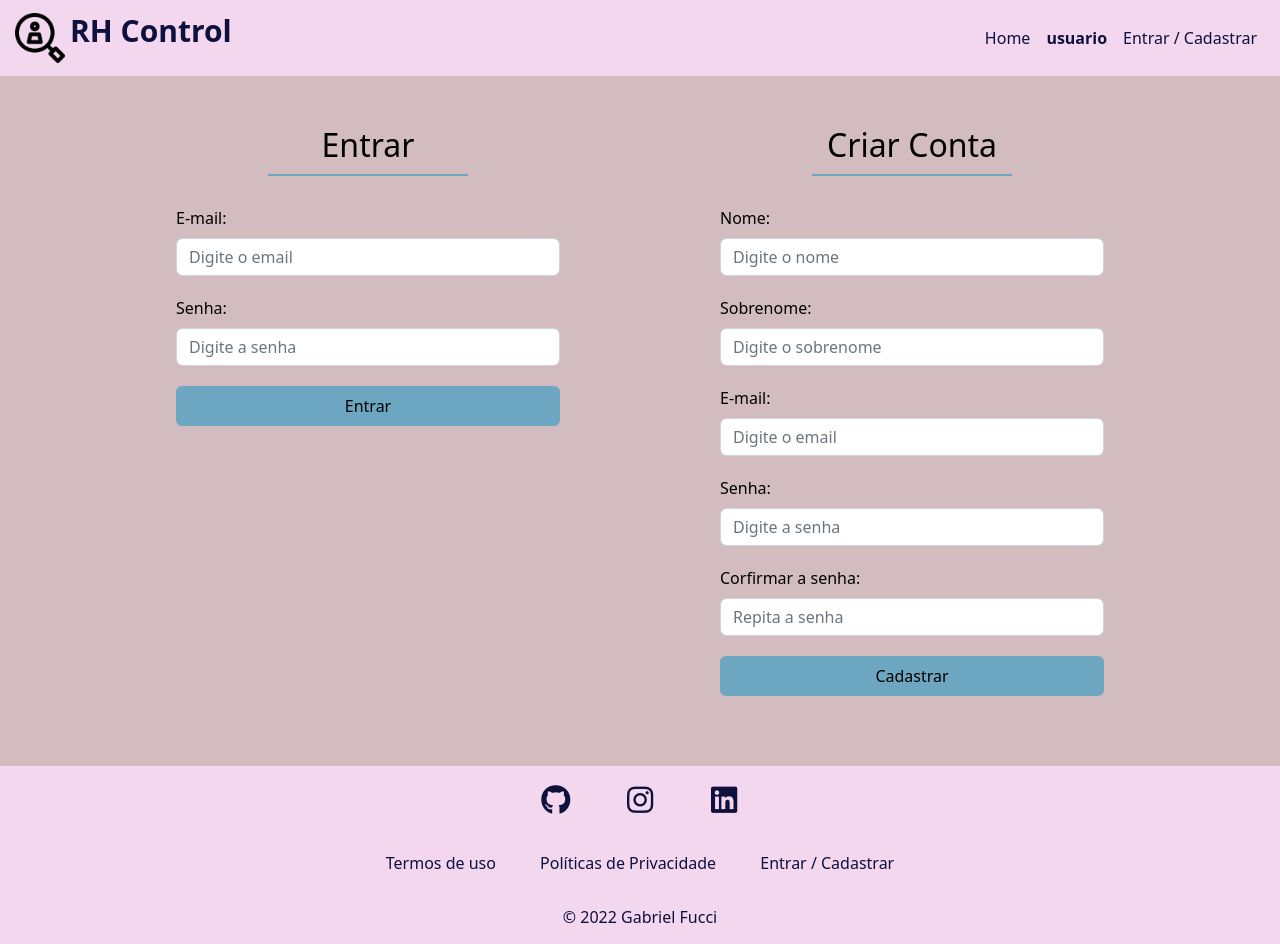
After one commit to gfucci/desafio_acaodireta, a PHP site: page /authentication.php in a window 1280 px wide. The commit adds this page. Run offline with PHP 8.4, Linux system fonts and the light colour scheme; some libraries are stand-ins or nearby versions.

Commit message:
HTML e CSS do registro e login

```diff
--- /dev/null
+++ b/authentication.php
@@ -0,0 +1,100 @@
+<?php
+
+    require_once("templates/header.php");
+
+?>
+    <div id="main-container" class="container-fluid">
+        <div class="col-md-12">
+            <div class="row" id="auth-row">
+                <div class="col-md-4" id="login-container">
+                    <h2>Entrar</h2>
+                    <form action="authentication_process.php" method="POST">
+                        <input type="hidden" name="type" value="login">
+                        <div class="form-group">
+                            <label for="email">E-mail:</label>
+                            <input
+                                type="email"
+                                name="email"
+                                id="email"
+                                placeholder="Digite o email"
+                                class="form-control"
+                            >
+                        </div>
+                        <div class="form-group">
+                            <label for="password">Senha:</label>
+                            <input
+                                type="password"
+                                name="password"
+                                id="password"
+                                placeholder="Digite a senha"
+                                class="form-control"
+                            >
+                        </div>
+                        <input type="submit" value="Entrar" class="btn card-btn">
+                    </form>
+                </div>
+                <div class="col-md-4" id="register-container">
+                    <h2>Criar Conta</h2>
+                    <form action="<?= $BASE_URL ?>auth_process.php" method="POST">
+                        <input type="hidden" name="type" value="register">
+                        <div class="form-group">
+                            <label for="name">Nome:</label>
+                            <input
+                                type="text"
+                                name="name"
+                                id="name"
+                                placeholder="Digite o nome"
+                                class="form-control"
+                            >
+                        </div>
+                        <div class="form-group">
+                            <label for="lastname">Sobrenome:</label>
+                            <input
+                                type="text"
+                                name="lastname"
+                                id="lastname"
+                                placeholder="Digite o sobrenome"
+                                class="form-control"
+                            >
+                        </div>
+                        <div class="form-group">
+                            <label for="email">E-mail:</label>
+                            <input
+                                type="email"
+                                name="email"
+                                id="email"
+                                placeholder="Digite o email"
+                                class="form-control"
+                            >
+                        </div>
+                        <div class="form-group">
+                            <label for="password">Senha:</label>
+                            <input
+                                type="password"
+                                name="password"
+                                id="password"
+                                placeholder="Digite a senha"
+                                class="form-control"
+                            >
+                        </div>
+                        <div class="form-group">
+                            <label for="confirmpassword">Corfirmar a senha:</label>
+                            <input
+                                type="password"
+                                name="confirmpassword"
+                                id="confirmpassword"
+                                placeholder="Repita a senha"
+                                class="form-control"
+                            >
+                        </div>
+                        <input type="submit" value="Cadastrar" class="btn card-btn">
+                    </form>
+                </div>
+            </div>
+        </div>
+    </div>
+<?php
+
+    require_once("templates/footer.php");
+
+?>
--- /dev/null
+++ b/authentication_process.php
@@ -0,0 +1,4 @@
+<?php
+
+    require_once("helpers/db.php");
+    require_once("helpers/globals.php");
--- a/css/style.css
+++ b/css/style.css
@@ -1,3 +1,10 @@
+/* PALETA DE CORES
+* #0E103D
+* F2D7EE
+* D3BCC0
+* 6CA6C1
+
+
 /* HEADER */
 
 #main-navbar {
@@ -46,7 +53,53 @@
     font-weight: bold;
 }
 
-/* home */
+/* LOGIN/REGISTER CONTAINER */
+#auth-row {
+    justify-content: space-evenly;
+}
+
+#login-container h2,
+#register-container h2 {
+    text-align: center;
+    border-bottom: 2px solid #6CA6C1;
+    width: 200px;
+    margin: 0 auto;
+    padding: 10px;
+}
+
+#login-container form,
+#register-container form {
+    max-width: 400px;
+    margin: 30px auto;
+}
+
+#login-container .card-btn,
+#register-container .card-btn,
+.btn.card-btn {
+    color: #000;
+    background-color: #6CA6C1;
+    border: 2px solid #6CA6C1;
+    width: 100%;
+    transition: .5s;
+}
+
+#login-container .card-btn:hover,
+#register-container .card-btn:hover,
+.btn.card-btn:hover {
+    background-color: transparent;
+    color: #0E103D;
+    border-color: #6CA6C1;
+}
+
+.form-group {
+    margin-bottom: 20px;
+}
+
+.form-group label {
+    margin-bottom: 8px;
+}
+
+/* HOME */
 
 #main-container {
     min-height: 65vh;
--- a/helpers/db.php
+++ b/helpers/db.php
@@ -5,7 +5,7 @@
     $pass = "password";
     $db = "rhcontrol";
 
-    $conn = new PDO("mysql:host=$hosy;dbname=$db", $user, $pass);
+    $conn = new PDO("mysql:host=$host;dbname=$db", $user, $pass);
 
     //errors in development state
     $conn->setAttribute(PDO::ATTR_ERRMODE, PDO::ERRMODE_EXCEPTION);
--- a/helpers/globals.php
+++ b/helpers/globals.php
@@ -3,3 +3,7 @@
     session_start();
 
     $BASE_URL = "http://" . $_SERVER["SERVER_NAME"] . dirname($_SERVER["REQUEST_URI"] . "?");
+
+    error_reporting(E_ALL);
+
+    ini_set("display_errors", 1);
--- a/templates/header.php
+++ b/templates/header.php
@@ -43,17 +43,17 @@
             <div class="cllapse navbar-collapse" id="navbar">
                 <ul class="navbar-nav">
                     <li class="nav-item">
-                        <a href="" class="nav-link">
+                        <a href="<?= $BASE_URL ?>" class="nav-link">
                             Home
                         </a>
                     </li>
                     <li class="nav-item">
-                        <a href="" class="nav-link bold">
+                        <a href="" class="nav-link bold ">
                             usuario
                         </a>
                     </li>
                     <li class="nav-item">
-                        <a href="" class="nav-link">
+                        <a href="<?= $BASE_URL ?>/auth.php" class="nav-link">
                             Entrar / Cadastrar
                         </a>
                     </li>
```
